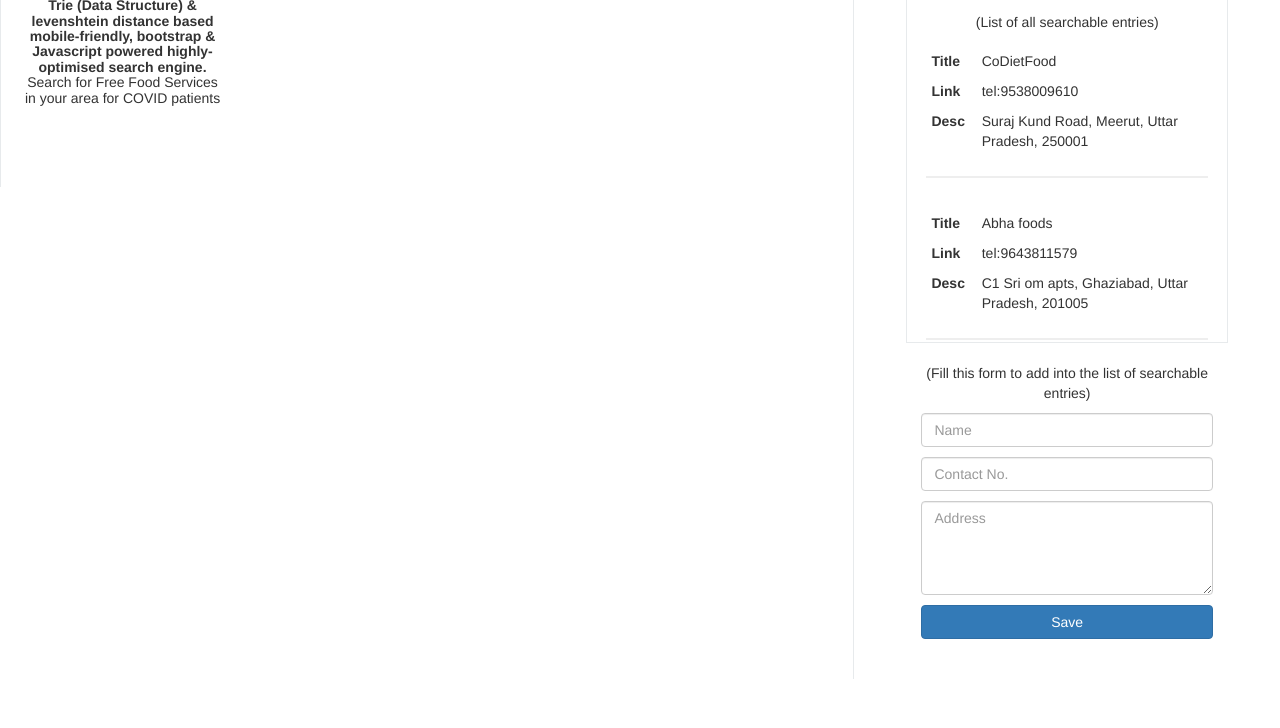
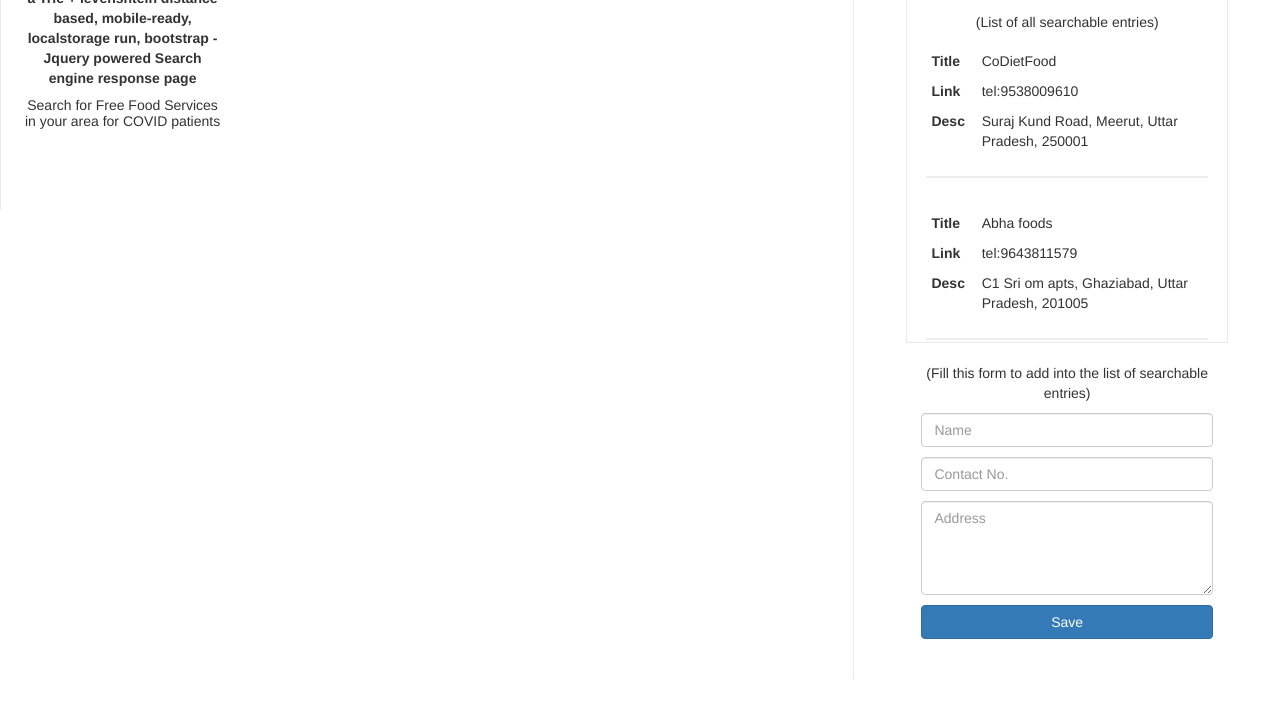
Before and after one commit to utkzas/FoodConnect, a website with bundled scripts: page index.html in a window 1280 px wide. Shown: the part 72-800 px from the top of the page. Built offline with nearby package versions, Linux system fonts and the light colour scheme.

Commit message:
Update index.html

```diff
--- a/index.html
+++ b/index.html
@@ -19,11 +19,11 @@
             <div id="search" class="col-md-8 col-sm-12 col-xs-12">
                 <div class="ibox">
                     <div class="ibox-content">
+
                         <div id="searchHeader" class="row">
                             <div id="branding" class="col-md-3 col-sm-3 col-xs-12">
-                                <span id="brandingTitle">FoodConnect</span>
-                                <h5><b>Trie (Data Structure) & levenshtein distance based mobile-friendly, bootstrap & Javascript powered highly-optimised search engine.
-                                    </b>Search for Free Food Services in your area for COVID patients</h3>
+                                <span id="brandingTitle">FoodConnect</span><b>This is a Trie + levenshtein distance based, mobile-ready, localstorage run, bootstrap - Jquery powered Search engine response page</b>
+                                <h5>Search for Free Food Services in your area for COVID patients</h3>
                             </div>
                             <div id="searchBarArea" class="col-md-9 col-sm-9 col-xs-12">
                                 <div class="" id="searchBar">
```
